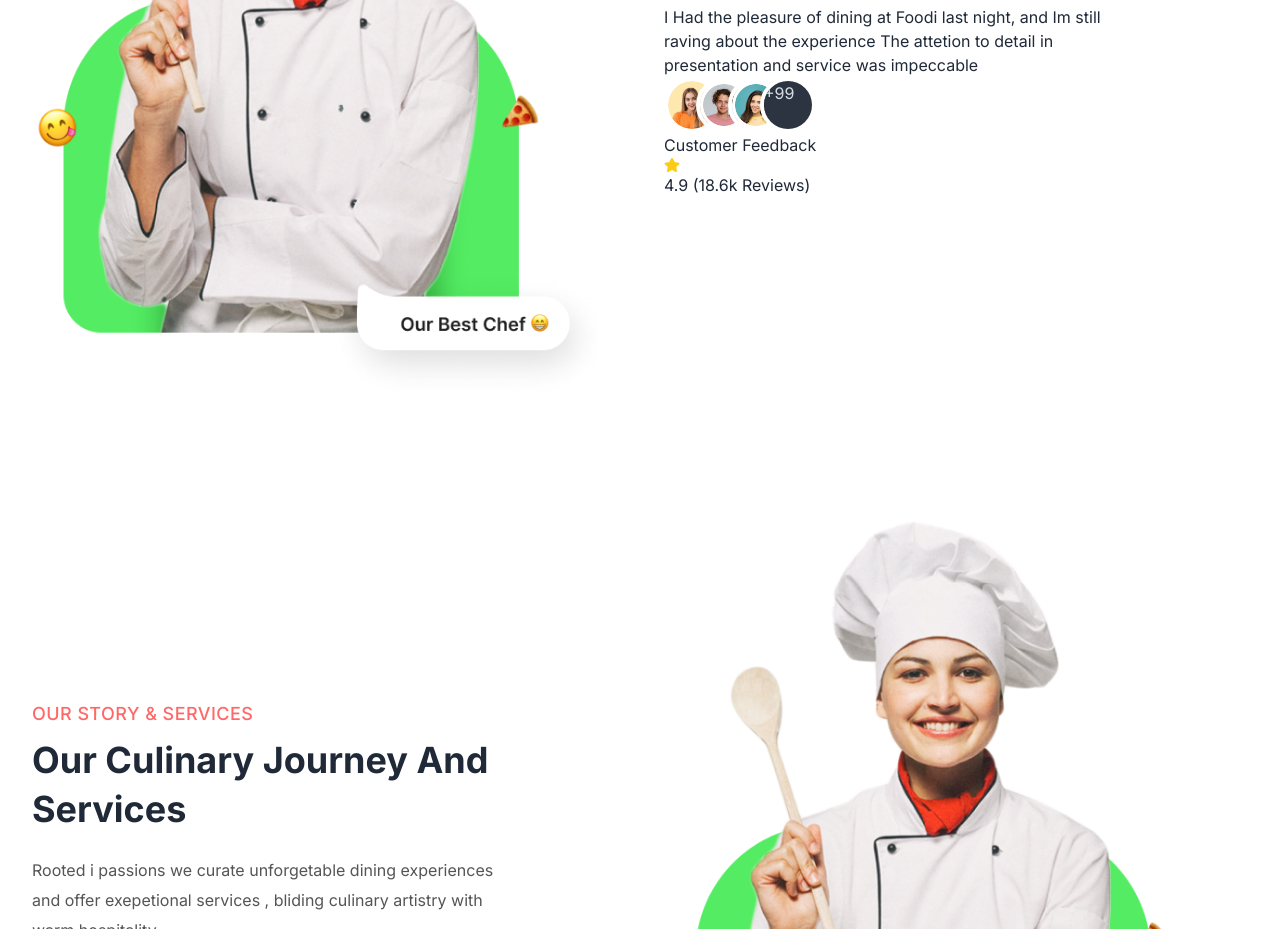
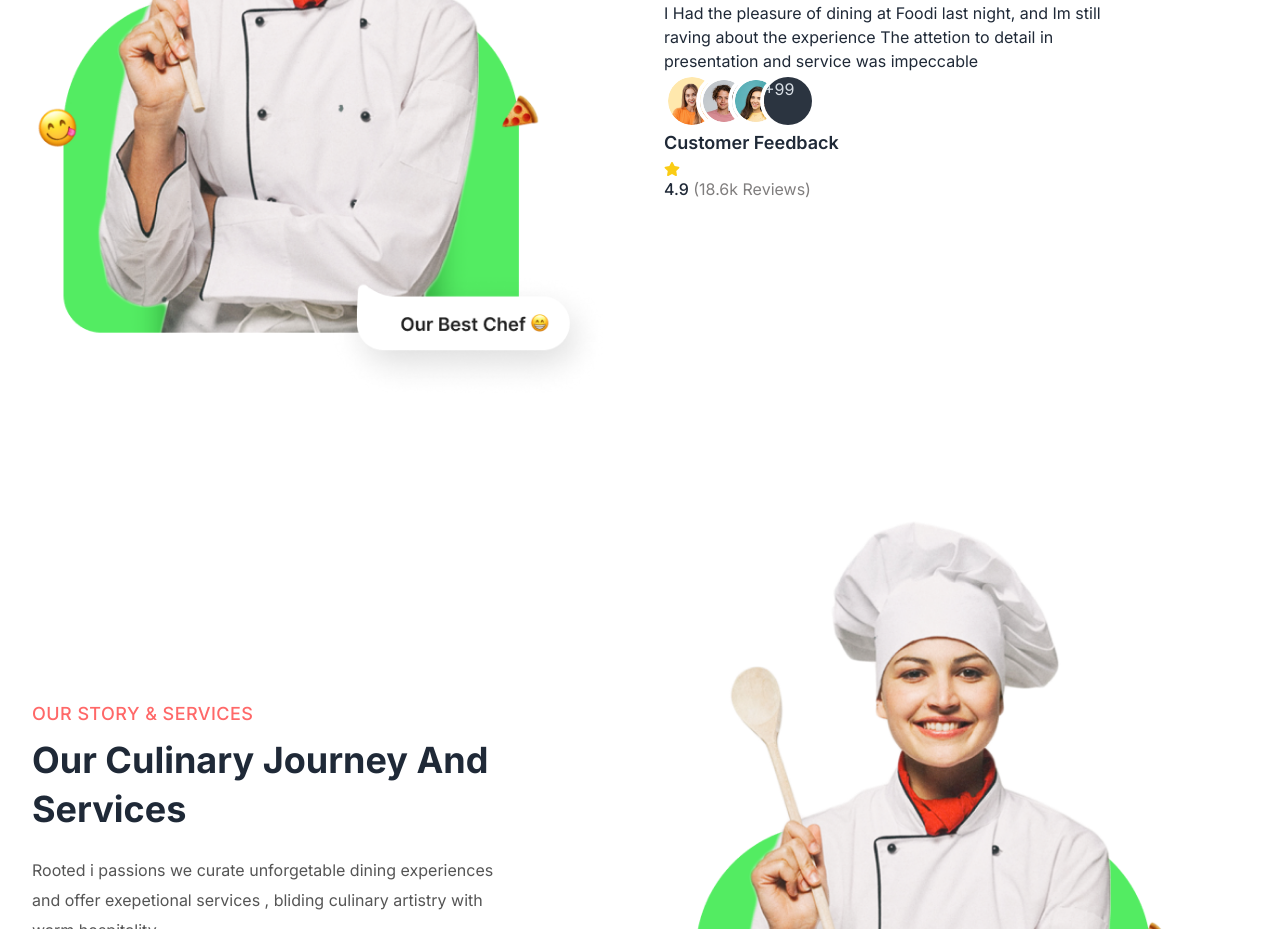
Before and after one commit to AryaSegara/Project-Restaurant--MERN-, a React (Vite) app in the folder frontend/: page / in a window 1280 px wide. Shown: the part 2400-3329 px from the top of the page. Built offline with nearby package versions, Linux system fonts and the light colour scheme.

Commit message:
testimonials

```diff
--- a/frontend/src/pages/home/Testimonials.jsx
+++ b/frontend/src/pages/home/Testimonials.jsx
@@ -43,11 +43,11 @@ export default function Testimonials() {
                 </div>
               </div>
 
-              <div>
-              <h5>Customer Feedback</h5>
+              <div className="space-y-1">
+              <h5 className="text-lg font-semibold">Customer Feedback</h5>
               <div>
                 <FaStar className="text-yellow-400"/>
-                <span>4.9</span> <span>(18.6k Reviews)</span>
+                <span className="font-medium">4.9</span> <span className="text-[#807E7E]">(18.6k Reviews)</span>
               </div>
               </div>
 
```
